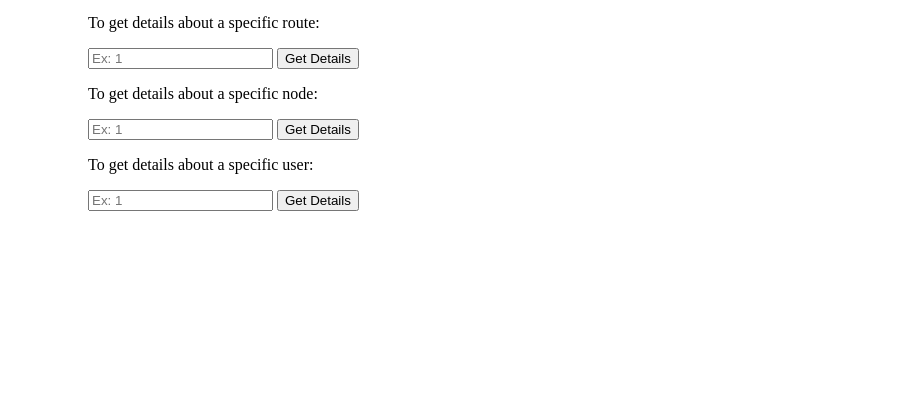
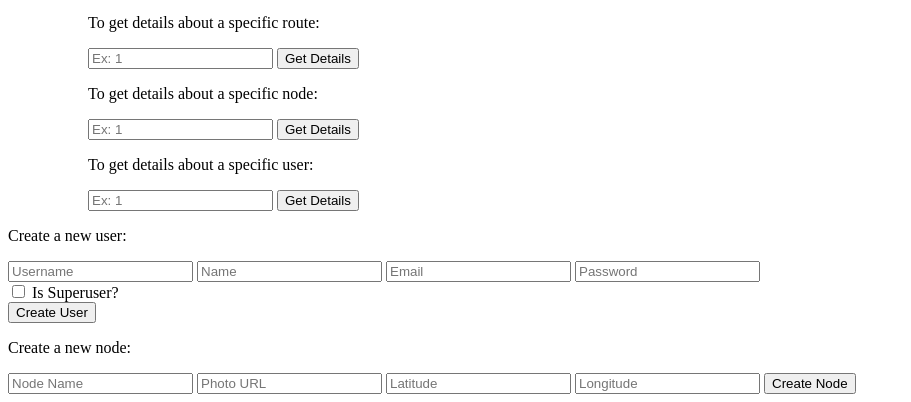
Before and after one commit to bounswe/bounswe2024group9, a Django app: page / in a window 1280 px wide. Shown: the part 414-816 px from the top of the page, without its empty margins (0-911 px from the left). Before the commit the page ends 625 px from the top, so only its background shows below. Run offline with Django 3.2, Linux system fonts and the light colour scheme.

Commit message:
create user and create anode from frontend added

```diff
--- a/wiki_database_API/database_search/urls.py
+++ b/wiki_database_API/database_search/urls.py
@@ -8,4 +8,6 @@ urlpatterns = [
     path('nodes/<int:pk>/', views.node_detail, name='node_detail'),
     path('users/', views.user_list, name='user_list'),
     path('users/<int:pk>/', views.user_detail, name='user_detail'),
+    path('create_user/', views.create_user, name='create_user'),
+    path('create_node/', views.create_node, name='create_node'),
 ]
--- a/wiki_database_API/templates/index.html
+++ b/wiki_database_API/templates/index.html
@@ -8,6 +8,46 @@
             event.preventDefault();  // Prevent the form from submitting normally
             var input = document.getElementById(formId).elements.namedItem("q").value;
             window.location.href = action + encodeURIComponent(input);
+        }
+
+        function submitUserForm(event) {
+            event.preventDefault();
+            var formData = new FormData(document.getElementById('createUserForm'));
+
+            fetch('/database_search/create_user/', {
+                method: 'POST',
+                body: formData
+            }).then(response => response.json())
+            .then(data => {
+                console.log('Success:', data);
+                alert('User created successfully! User ID: ' + data.user_id);
+            })
+            .catch(error => {
+                console.error('Error:', error);
+                alert('Failed to create user.');
+            });
+
+            document.getElementById('createUserForm').reset();
+        }
+
+        function submitNodeForm(event) {
+            event.preventDefault();
+            var formData = new FormData(document.getElementById('createNodeForm'));
+
+            fetch('/database_search/create_node/', {
+                method: 'POST',
+                body: formData
+            }).then(response => response.json())
+            .then(data => {
+                console.log('Success:', data);
+                alert('Node created successfully! Node ID: ' + data.node_id);
+            })
+            .catch(error => {
+                console.error('Error:', error);
+                alert('Failed to create node.');
+            });
+
+            document.getElementById('createNodeForm').reset();
         }
     </script>
 </head>
@@ -59,5 +99,23 @@
             </ul>
         </li>
     </ul>
+    <p>Create a new user:</p>
+    <form id="createUserForm" onsubmit="submitUserForm(event)">
+        <input type="text" name="username" placeholder="Username" required>
+        <input type="text" name="name" placeholder="Name" required>
+        <input type="email" name="email" placeholder="Email">
+        <input type="password" name="password" placeholder="Password">
+        <br>
+        <input type="checkbox" name="is_superuser" id="is_superuser"> <label for="is_superuser">Is Superuser?</label><br>
+        <input type="submit" value="Create User">
+    </form>
+    <p>Create a new node:</p>
+    <form id="createNodeForm" onsubmit="submitNodeForm(event)">
+        <input type="text" name="name" placeholder="Node Name" required>
+        <input type="text" name="photo" placeholder="Photo URL" required>
+        <input type="text" name="latitude" placeholder="Latitude" required>
+        <input type="text" name="longitude" placeholder="Longitude" required>
+        <input type="submit" value="Create Node">
+    </form>
 </body>
 </html>
```
Also changed, not shown: wiki_database_API/database_search/models.py (+8 -3 lines), wiki_database_API/database_search/views.py (+51 -1 lines), wiki_database_API/database_search/migrations/0002_alter_user_is_superuser.py (added).
